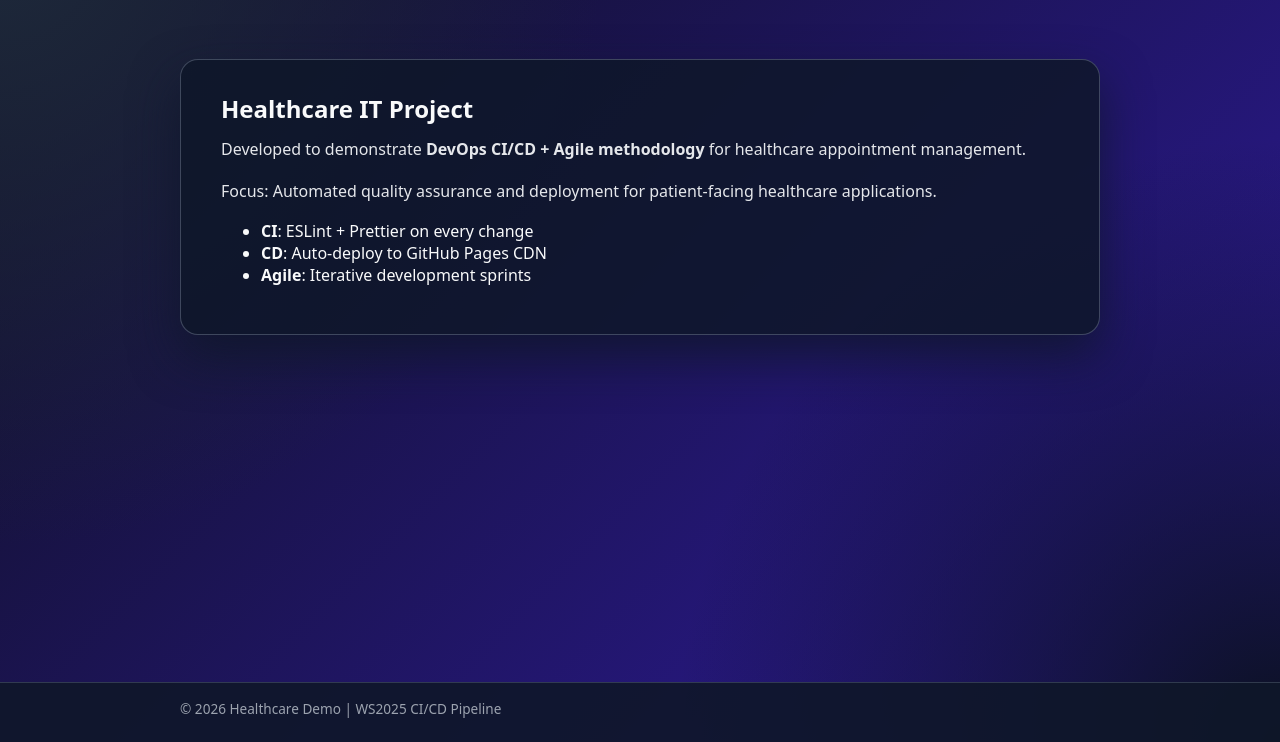
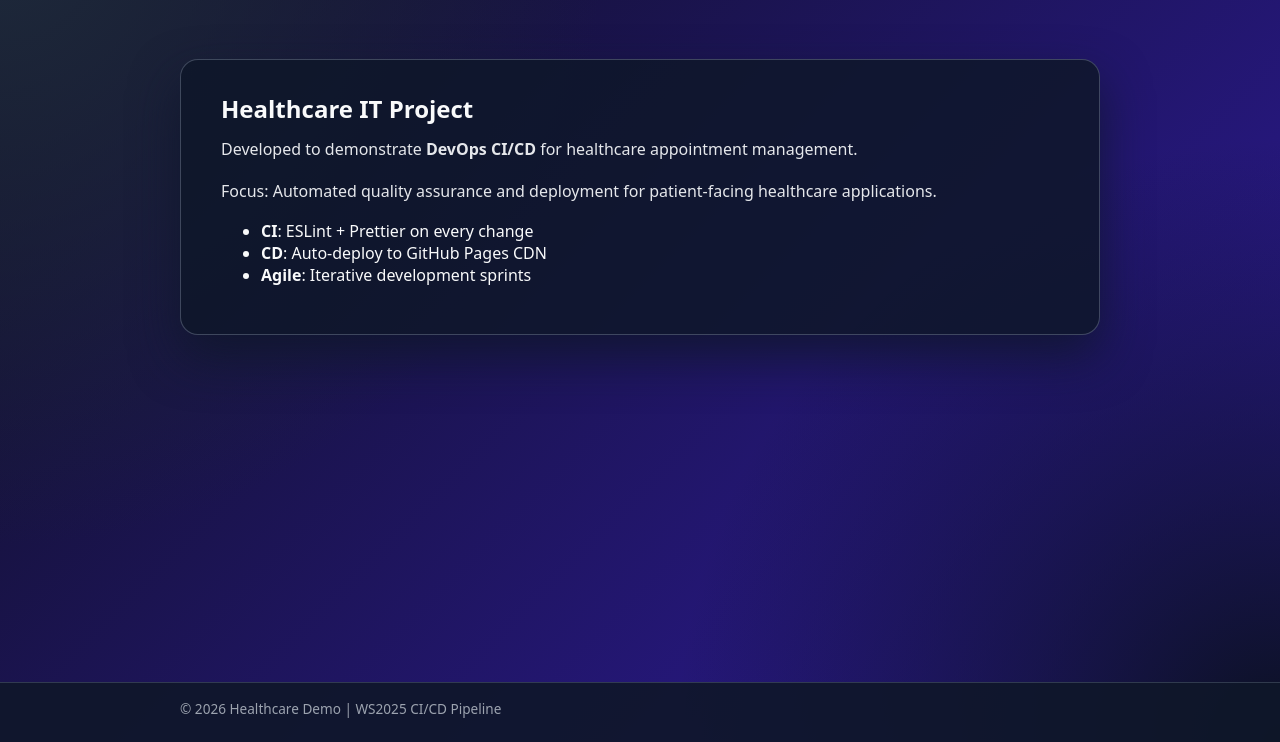
Before and after one commit to xginevra/WS2025_CI-CD_Pipeline_Project, a website: page about.html in a window 1280 px wide. Shown: the part 58-800 px from the top of the page. Drawn offline with Linux system fonts and the light colour scheme.

Commit message:
starting to love npx prettier!

```diff
--- a/about.html
+++ b/about.html
@@ -26,8 +26,7 @@
             <h1>Healthcare IT Project</h1>
             <p>
               Developed to demonstrate
-              <strong>DevOps CI/CD + Agile methodology</strong> for healthcare appointment
-              management.
+              <strong>DevOps CI/CD</strong> for healthcare appointment management.
             </p>
             <p>
               Focus: Automated quality assurance and deployment for patient-facing
```
